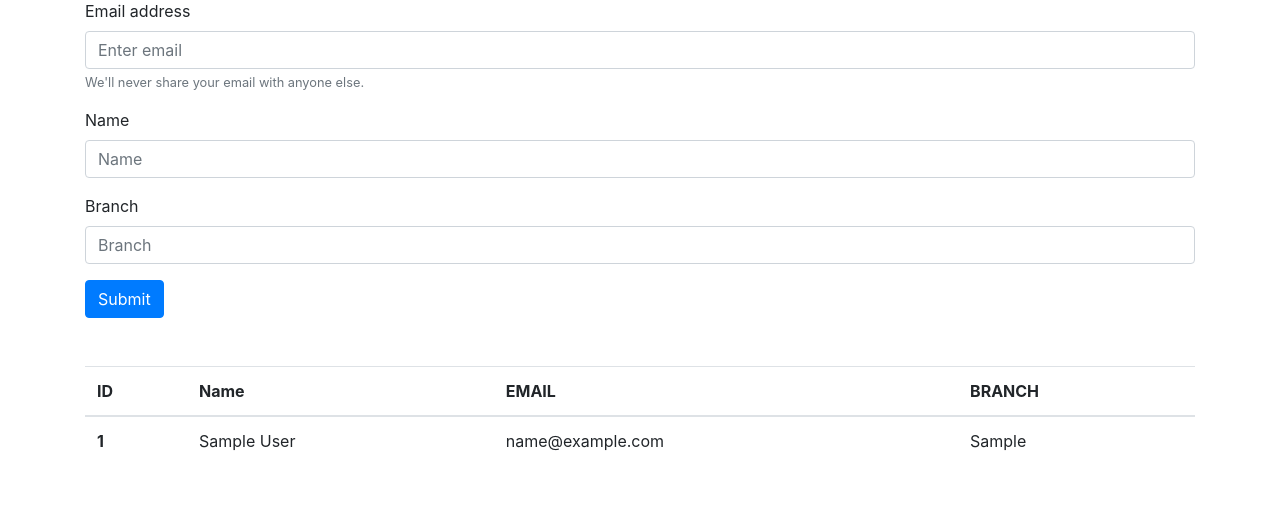
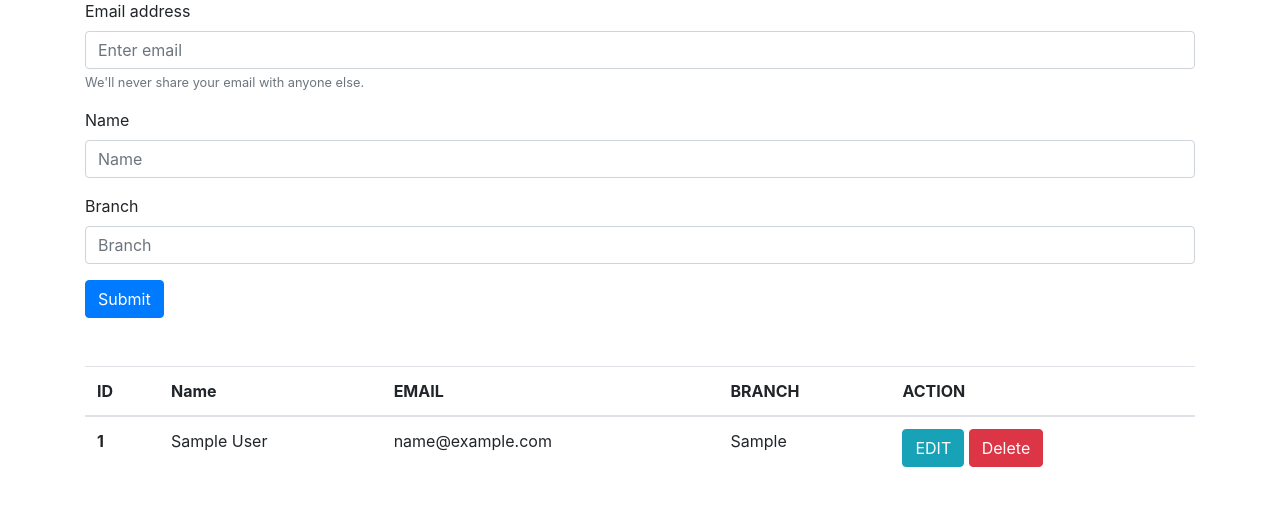
Before and after one commit to gaudskg/Student-Management-System-with-Django-and-AJAX, a Django app: page / in a window 1280 px wide. Shown: the part 57-563 px from the top of the page. Run offline with Django 4.2, Linux system fonts and the light colour scheme; tables that the repository leaves empty hold one stand-in row (values such as "Sample post"); some libraries are stand-ins or nearby versions.

Commit message:
adding delete functionality

```diff
--- a/home/urls.py
+++ b/home/urls.py
@@ -2,6 +2,7 @@ from django.urls import path,include
 from . import views
 urlpatterns = [
     path('',views.home, name = 'home'),
-    path('send_data/', views.send_data, name='send_data')
+    path('send_data/', views.send_data, name='send_data'),
+    path('delete_data/', views.delete_data, name='delete_data')
 
 ]
--- a/home/views.py
+++ b/home/views.py
@@ -15,11 +15,25 @@ def home(request):
 
 @csrf_exempt
 def send_data(request):
+    # id = request.POST['id']
+    # print(id,"+****************************")
+
+
     if request.method == "POST":
+        # if request.POST['id']:
+        #     print("HHEHHEHEHHEHEHEHEHEHHEHE")
         email = request.POST['email']
         name = request.POST['name']
         branch = request.POST['branch']
-        values = Student.objects.create(name=name,email=email,branch=branch)
-        values.save()
+        # values = Student.objects.create(name=name,email=email,branch=branch)
+        # values.save()
         print(f"{name}*******{email}************{branch}")
         return JsonResponse({'status':200})
+
+
+@csrf_exempt
+def delete_data(request):
+    student_id = request.POST['student_id']
+    b = Student.objects.get(id = student_id)
+    b.delete()
+    return JsonResponse({'status':200})
--- a/templates/index.html
+++ b/templates/index.html
@@ -32,7 +32,7 @@
 
     <!-- Form -->
     <div class="container">
-        <form>
+        <form id="student_form">
             <div class="form-group">
                 <label for="exampleInputEmail1">Email address</label>
                 <input type="email" class="form-control" id="exampleInputEmail1" aria-describedby="emailHelp"
@@ -61,6 +61,7 @@
                     <th scope="col">Name</th>
                     <th scope="col">EMAIL</th>
                     <th scope="col">BRANCH</th>
+                    <th scope="col">ACTION</th>
                 </tr>
             </thead>
             <tbody>
@@ -70,6 +71,11 @@
                     <td>{{val.name}}</td>
                     <td>{{val.email}}</td>
                     <td>{{val.branch}}</td>
+                    <td>
+                        <a data-target="#student_form" data-button='{"student_id":"{{val.id}}","student_name":"{{val.name}}","student_email":"{{val.email}}","student_branch":"{{val.branch}}"}' href="#" class="btn btn-info btn-xs edit_student">EDIT</a>
+                        <a data-button='{"student_id":"{{val.id}}"}' href="#" class="btn btn-danger btn-xs delet_student">Delete</a>
+                    </td>
+                    <!-- <td><a data-toggle="modal" data-target="#delete_tutorial"  data-button='{"tutorial_id":"{{row.tutorial_id}}"}' href="#" class="btn btn-info btn-xs delete_tutorial">Delete</a></td> -->
                 </tr>
                 {% endfor %}
             </tbody>
@@ -92,12 +98,14 @@
 
 <script src="https://ajax.googleapis.com/ajax/libs/jquery/3.5.1/jquery.min.js"></script>
 <script>
+    // ADDING NEW VALUE ACTION
     $(document).ready(function () {
         $("#subm").click(function (e) {
             e.preventDefault();
             var name = $("#exampleInputName").val();
             var email = $("#exampleInputEmail1").val();
             var branch = $("#exampleInputBranch").val();
+
             data = {
                 'name': name,
                 'email': email,
@@ -113,9 +121,53 @@
                     alert('DATA SENT')
                 }
             });
+        });
 
+        // DELETE ACTION
+        $('body').on("click", ".delet_student", function () {
+                var data = $.parseJSON($(this).attr('data-button'));
+                var student_id = data.student_id;
+                console.log(student_id)
+                $.ajax({
+                    url: "{% url 'delete_data' %}",
+                    type: "post",
+                    data: {
+                        student_id: student_id,
+                    },
+                    success: function (data) {
+                        alert('DATA DELETED')
+                        location.reload();
+                    }
+                });
         });
+
+        // EDIT ACTION
+        $('body').on("click", ".edit_student", function () {
+
+        var data = $.parseJSON($(this).attr('data-button'));
+        var student_id = data.student_id;
+        // console.log(student_id)
+        $("#exampleInputEmail1").val(data.student_email);
+        $("#exampleInputName").val(data.student_name);
+        $("#exampleInputBranch").val(data.student_branch);
+        var fd = new FormData($("#student_form")[0]);
+        console.log(fd)
+        // $.ajax({
+        //     url: "{% url 'send_data' %}",
+        //     type: "post",
+        //     dataType: 'json',
+        //     data: fd,
+        //     cache : false,
+        //     processData: false,
+        //     success: function (data) {
+        //         var data = JSON.parse(data);
+        //         // location.reload();
+        //     }
+        // });
+        });
+
     });
+
 </script>
 
 
```
